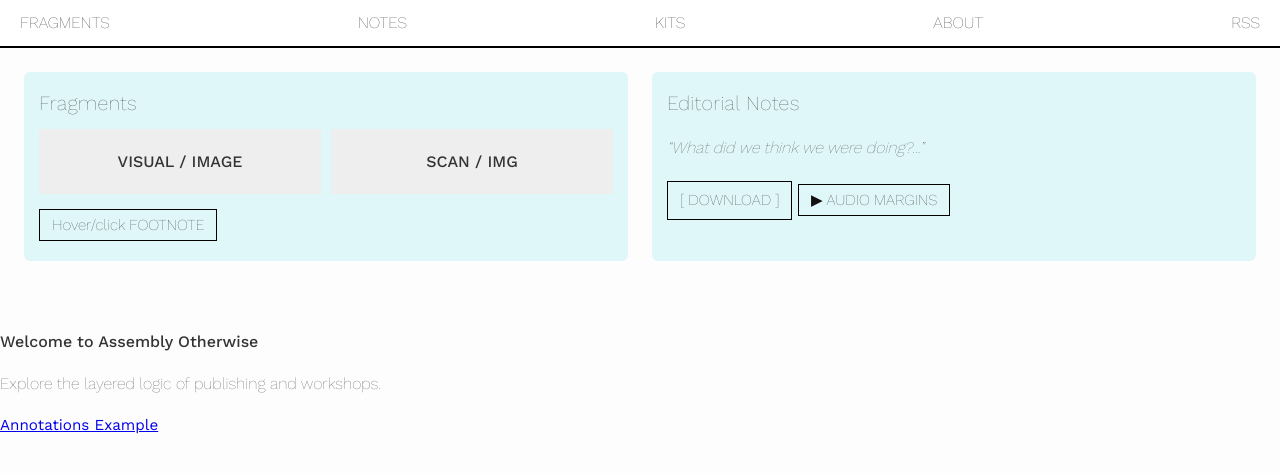
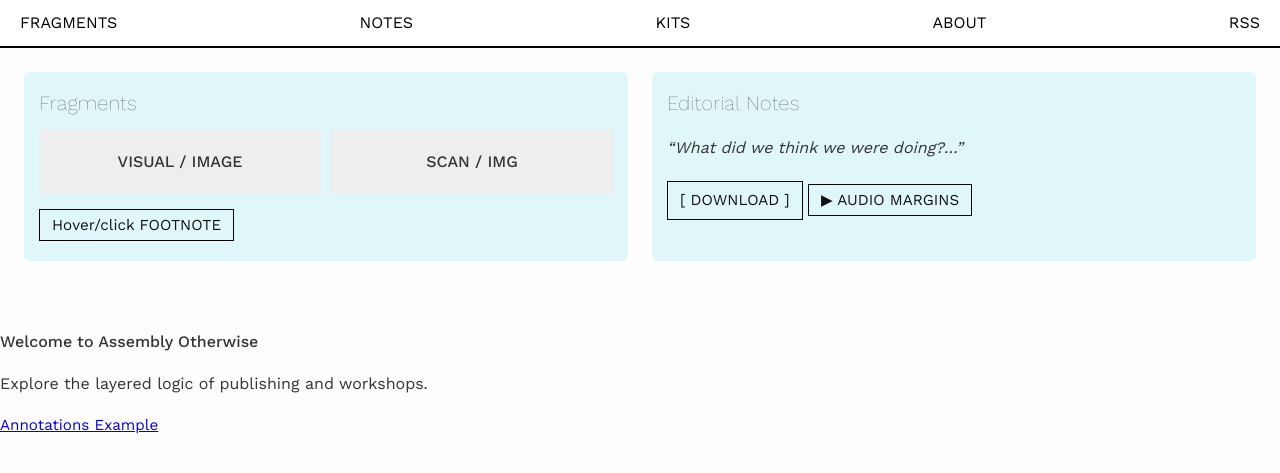
Before and after one commit to textpw/assembly-otherwise, a Jekyll site: the page built from index.md, in a window 1280 px wide. Shown: the top 473 px of the page. Built offline with Jekyll 4.4.1, drawn with Linux system fonts in a browser that asks for light colours.

Commit message:
Update styles.css

```diff
--- a/assets/css/styles.css
+++ b/assets/css/styles.css
@@ -60,7 +60,7 @@ p, li {
 .main-nav a {
   text-decoration: none;
   color: #000;
-  font-weight: 200;
+  font-weight: 400;
   font-size: 1rem;
 }
 
@@ -91,7 +91,7 @@ h2 {
 }
 
 p, li {
-  font-weight: 100;
+  font-weight: 400;
   font-size: 1rem;
 }
 
@@ -114,11 +114,11 @@ p, li {
 .button, button {
   display: inline-block;
   background: none;
-  border: 1px solid #000;
+  border: .3px solid #000;
   padding: 6px 12px;
   font-family: 'Work Sans', sans-serif;
   font-size: 0.95rem;
-  font-weight: 200;
+  font-weight: 400;
   text-decoration: none;
   cursor: pointer;
   margin: 5px 0;
```
